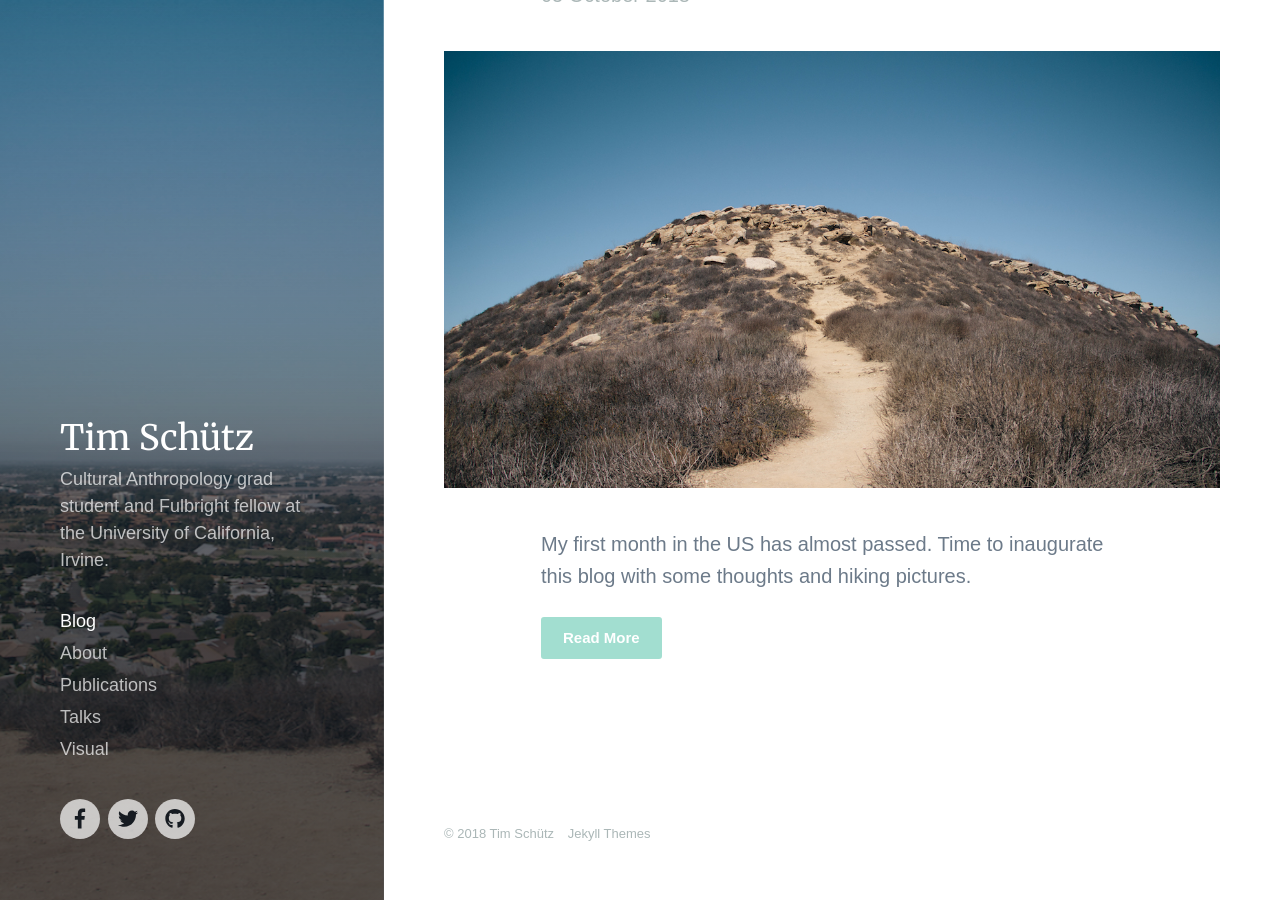
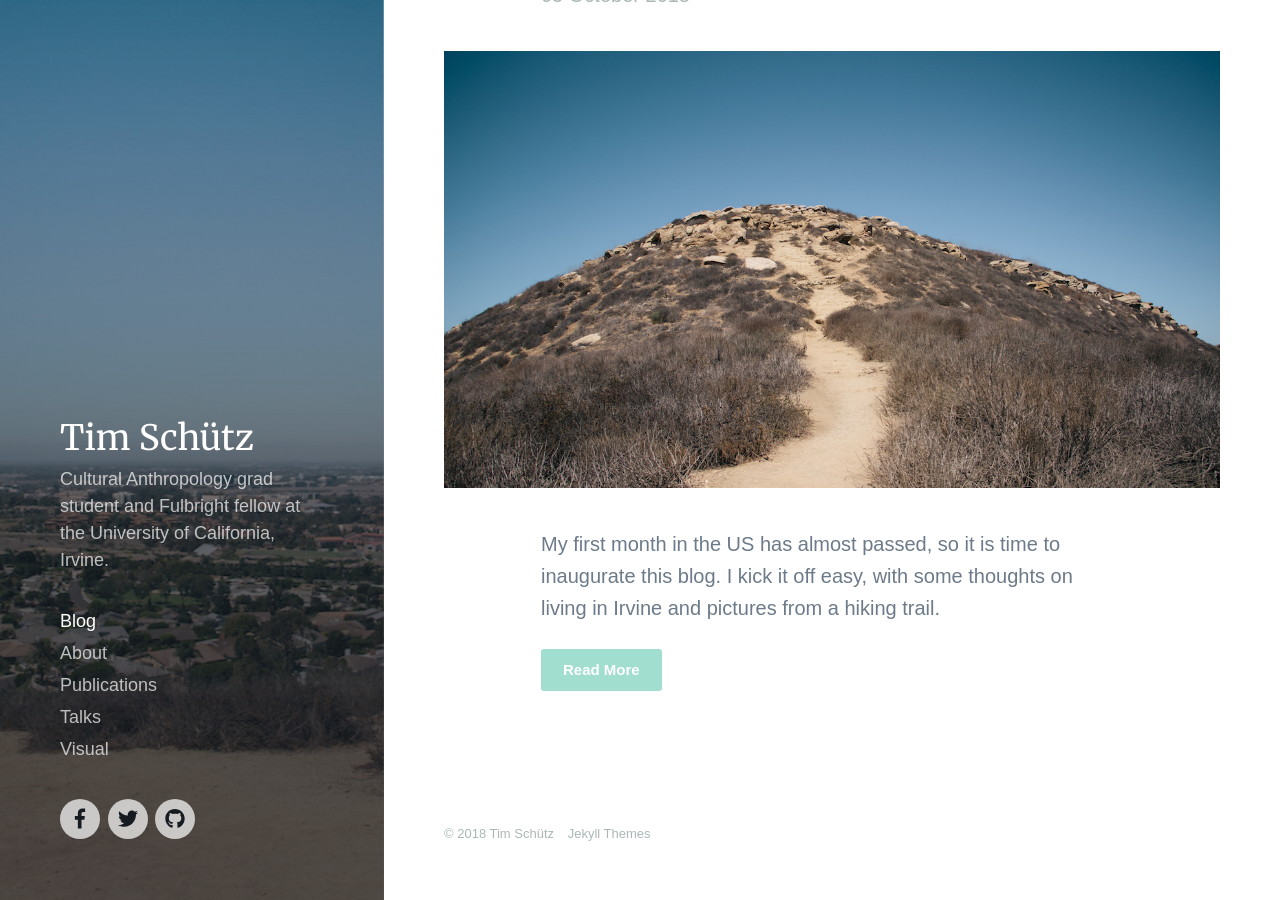
Before and after one commit to SimJoSt/timschuetz.github.io, a Jekyll site: the page built from index.html, in a window 1280 px wide and 900 px high, scrolled down 133 px. Built offline with Jekyll 4.4.1, drawn with Linux system fonts in a browser that asks for light colours; nearby versions of some CDN libraries; some web fonts are replaced; the list of posts is cut into pages by our own code.

Commit message:
Update 2018-10-05-fall-is-coming.md

```diff
--- a/_posts/2018-10-05-fall-is-coming.md
+++ b/_posts/2018-10-05-fall-is-coming.md
@@ -2,7 +2,7 @@
 title: 'Fall is coming'
 date: 2018-10-05 00:00:00
 featured_image: '/images/blog/2018/IMG_8641.jpg'
-excerpt: My first month in the US has almost passed. Time to inaugurate this blog with some thoughts and hiking pictures.
+excerpt: My first month in the US has almost passed, so it is time to inaugurate this blog. I kick it off easy, with some thoughts on living in Irvine and pictures from a hiking trail.
 ---
 
 ![](/images/blog/2018/IMG_8662.jpg)
```
